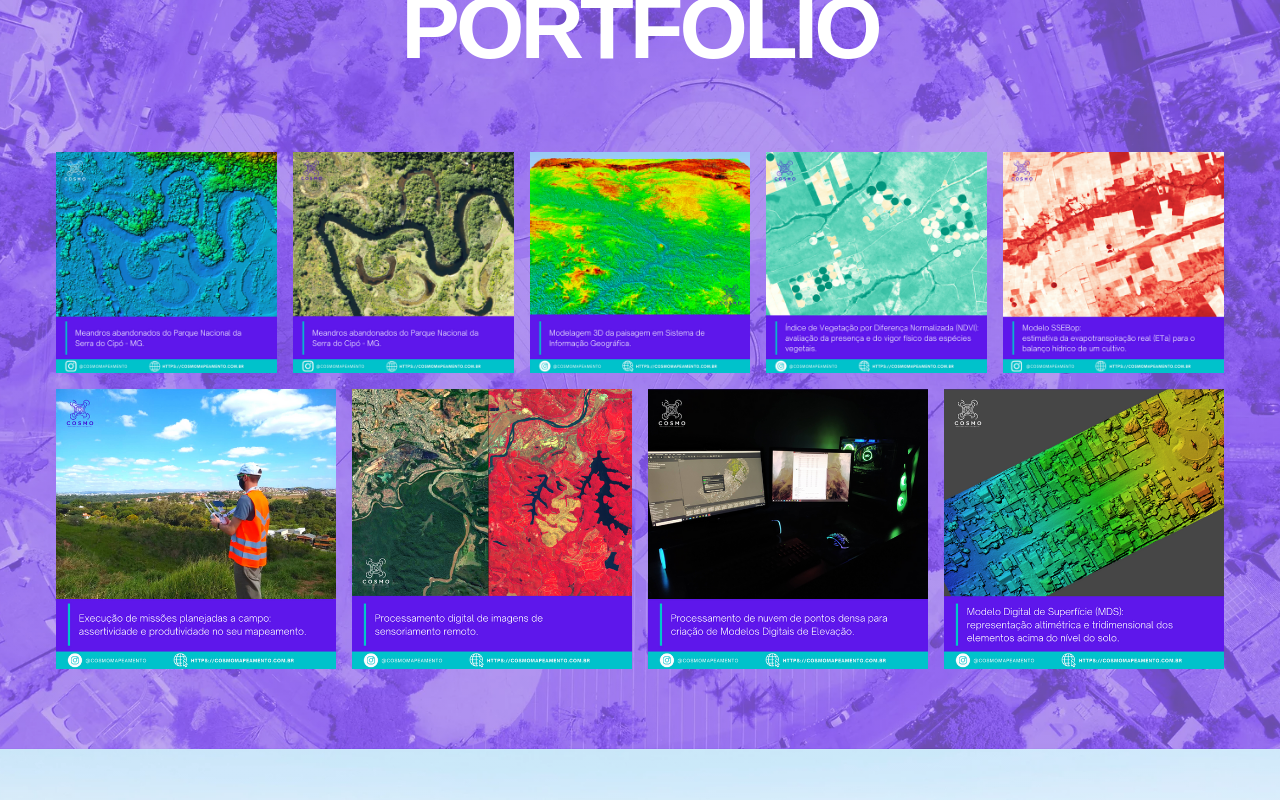
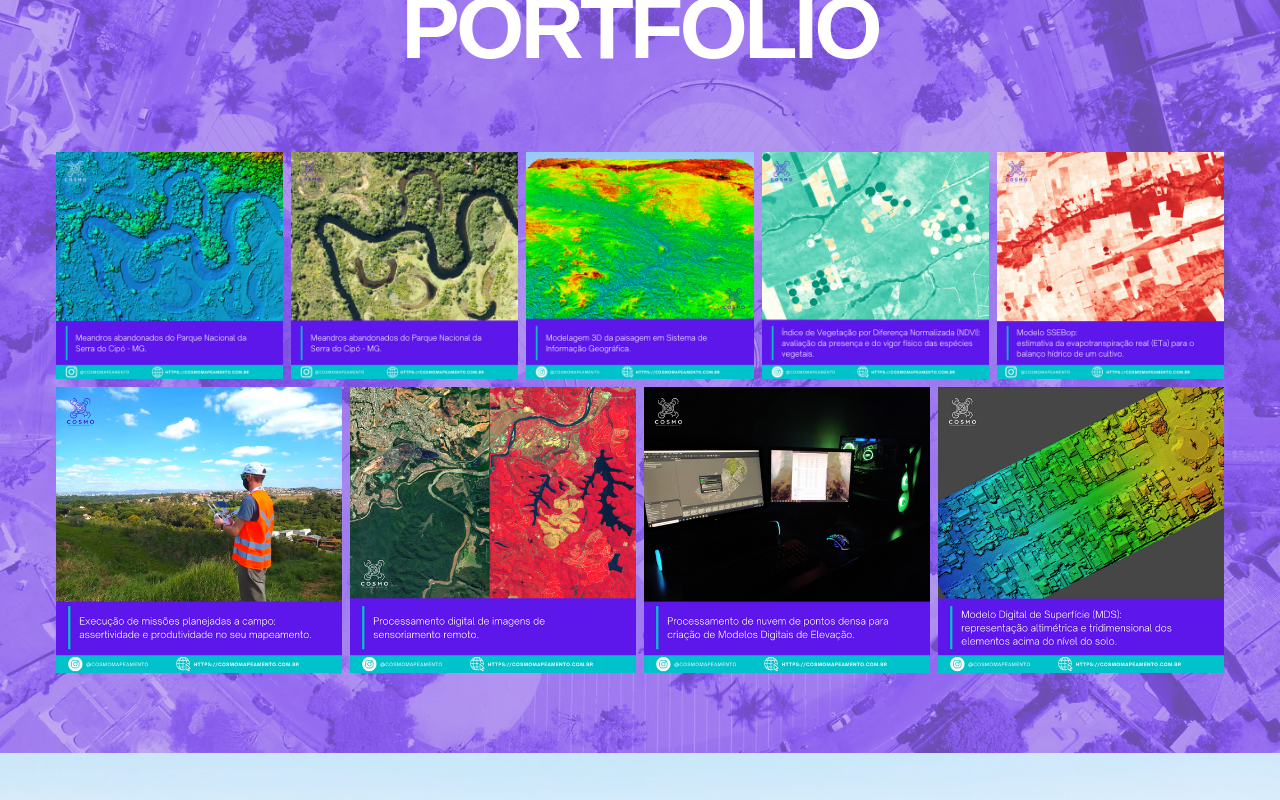
Before and after one commit to heitorlisboa/cosmo-mapeamento, a React (Create React App) app: page / in a window 1280 px wide. Shown: the part 2040-2840 px from the top of the page. Built offline with nearby package versions, Linux system fonts and the light colour scheme; a web font is replaced by a local one.

Commit message:
Alterações no estilo

```diff
--- a/src/components/main-sections/PortfolioSection/style.scss
+++ b/src/components/main-sections/PortfolioSection/style.scss
@@ -6,7 +6,7 @@
 
   &__flex {
     display: flex;
-    gap: 1rem;
+    gap: 0.5rem;
     flex-flow: row wrap;
     justify-content: center;
 
--- a/src/components/main-sections/TeamSection/Employee/style.scss
+++ b/src/components/main-sections/TeamSection/Employee/style.scss
@@ -7,6 +7,7 @@
   justify-items: center;
 
   max-width: 700px;
+  margin-block: 4rem;
   margin-inline: auto;
 
   > img {
@@ -36,7 +37,5 @@
   .employee {
     grid-template-columns: max-content 1fr;
     grid-template-rows: auto;
-
-    margin-bottom: 4rem;
   }
 }
```
